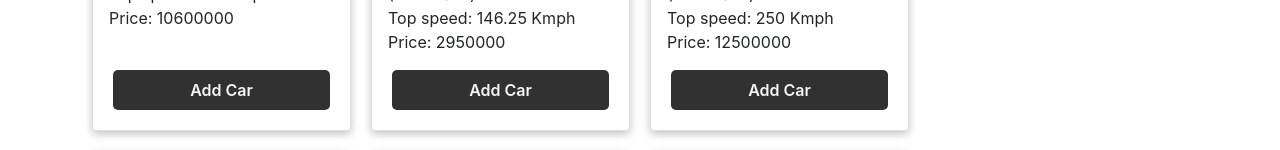
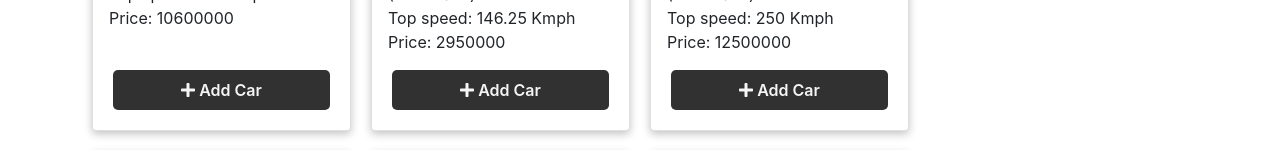
Before and after one commit to musaberulkhan/car-show-react, a React (Create React App) app: page / in a window 1280 px wide. Shown: the part 550-700 px from the top of the page. Built offline with nearby package versions, Linux system fonts and the light colour scheme.

Commit message:
Font Awesome Added

```diff
--- a/package.json
+++ b/package.json
@@ -3,6 +3,9 @@
   "version": "0.1.0",
   "private": true,
   "dependencies": {
+    "@fortawesome/fontawesome-svg-core": "^1.2.36",
+    "@fortawesome/free-solid-svg-icons": "^5.15.4",
+    "@fortawesome/react-fontawesome": "^0.1.15",
     "@testing-library/jest-dom": "^5.14.1",
     "@testing-library/react": "^11.2.7",
     "@testing-library/user-event": "^12.8.3",
--- a/src/components/CarShow/Car/Car.js
+++ b/src/components/CarShow/Car/Car.js
@@ -1,5 +1,7 @@
 import React from 'react';
 import './Car.css';
+import { FontAwesomeIcon } from '@fortawesome/react-fontawesome';
+import { faPlus } from '@fortawesome/free-solid-svg-icons';
 
 
 const Car = (props) => {
@@ -20,7 +22,11 @@ const Car = (props) => {
                 </ul>
             </div>
             <div className="card-footer">
-                <button onClick={() => props.handleClickEvent(props.car)} className="add-car-button">Add Car</button>
+                <button
+                    onClick={() => props.handleClickEvent(props.car)}
+                    className="add-car-button">
+                    <FontAwesomeIcon icon={faPlus} /> Add Car
+                </button>
             </div>
         </div>
     );
```
Also changed, not shown: 1 other file (tests, documents, lock files or other folders).
